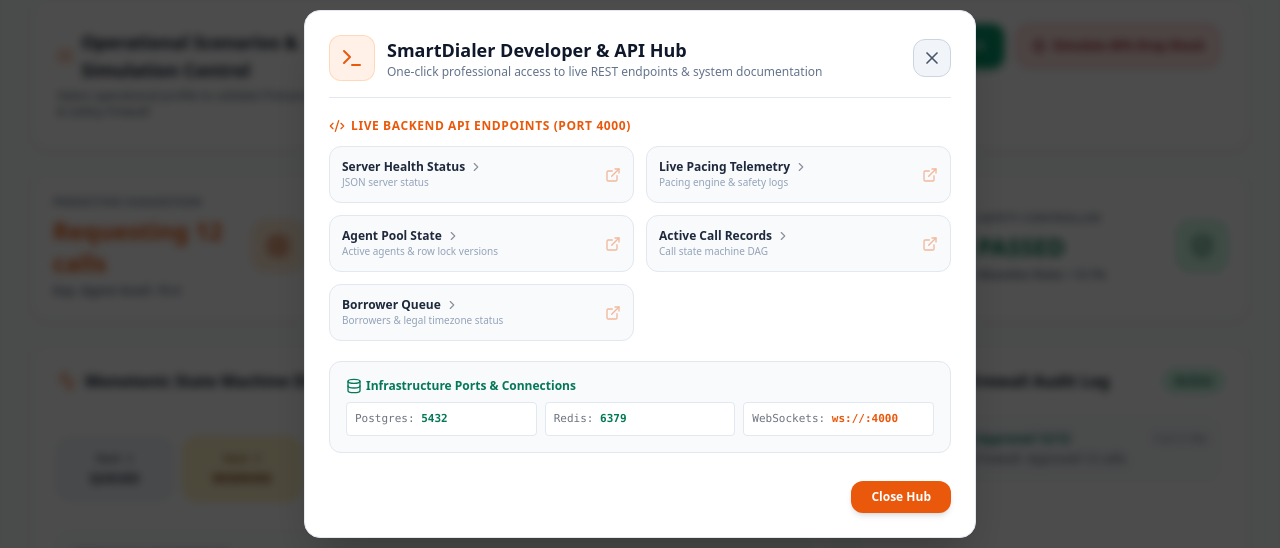
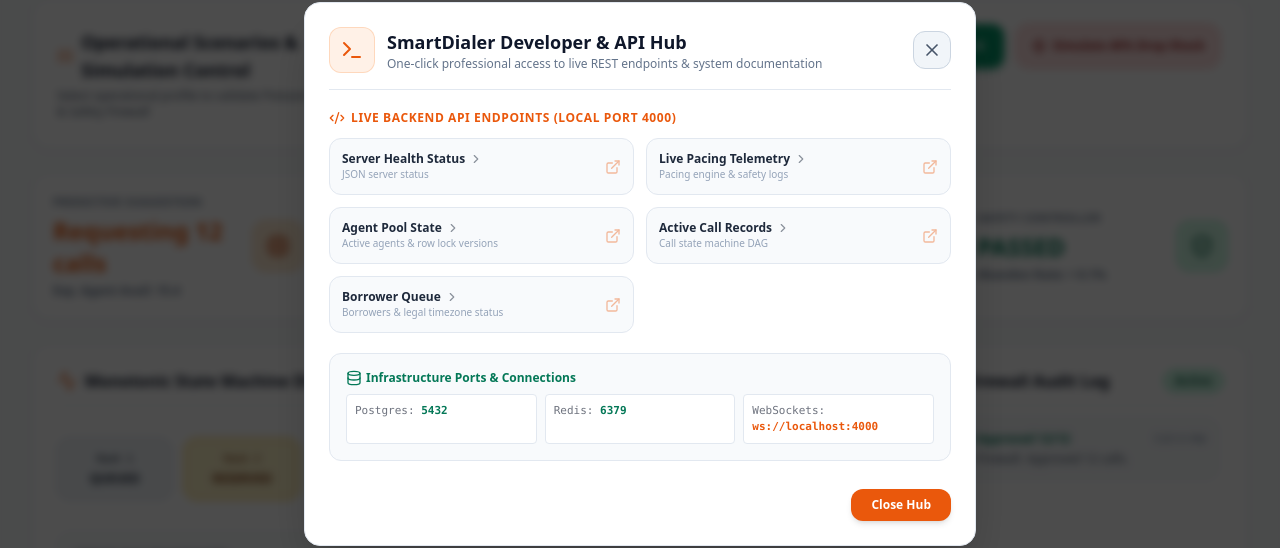
Before and after one commit to Harsh2023UCI8026/CredResolve, a Next.js app in the folder frontend/: page / in a window 1280 px wide. Both pictures are taken after a click on the button "Open Developer & API Hub Portal". Shown: the part 126-674 px from the top of the page. Built offline with nearby package versions, Linux system fonts and the light colour scheme; no server answers.

Commit message:
Make API hub links dynamic for production Vercel domain

```diff
--- a/frontend/src/app/page.tsx
+++ b/frontend/src/app/page.tsx
@@ -703,7 +703,7 @@
             {/* Quick Launch API Links Grid */}
             <div className="space-y-3">
               <h3 className="text-xs font-extrabold uppercase tracking-wider text-orange-600 flex items-center gap-1.5">
-                <Code2 className="w-4 h-4" /> Live Backend API Endpoints (Port 4000)
+                <Code2 className="w-4 h-4" /> Live Backend API Endpoints {apiBase ? '(Local Port 4000)' : '(Production Cloud)'}
               </h3>
               <div className="grid grid-cols-1 sm:grid-cols-2 gap-3">
                 {apiLinks.map((link) => (
@@ -745,7 +745,7 @@
                   <span className="opacity-60">Redis:</span> <strong className={isDark ? 'text-emerald-400' : 'text-emerald-700'}>6379</strong>
                 </div>
                 <div className={`p-2 rounded border ${isDark ? 'bg-zinc-900 border-zinc-800' : 'bg-white border-slate-200'}`}>
-                  <span className="opacity-60">WebSockets:</span> <strong className="text-orange-600">ws://:4000</strong>
+                  <span className="opacity-60">WebSockets:</span> <strong className="text-orange-600">{apiBase ? 'ws://localhost:4000' : 'Vercel Serverless Sync'}</strong>
                 </div>
               </div>
             </div>
```
